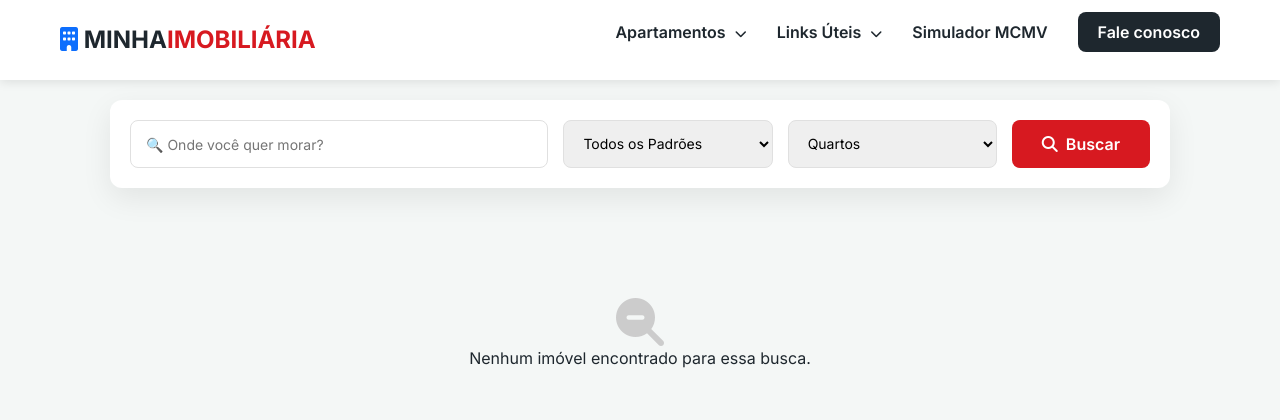
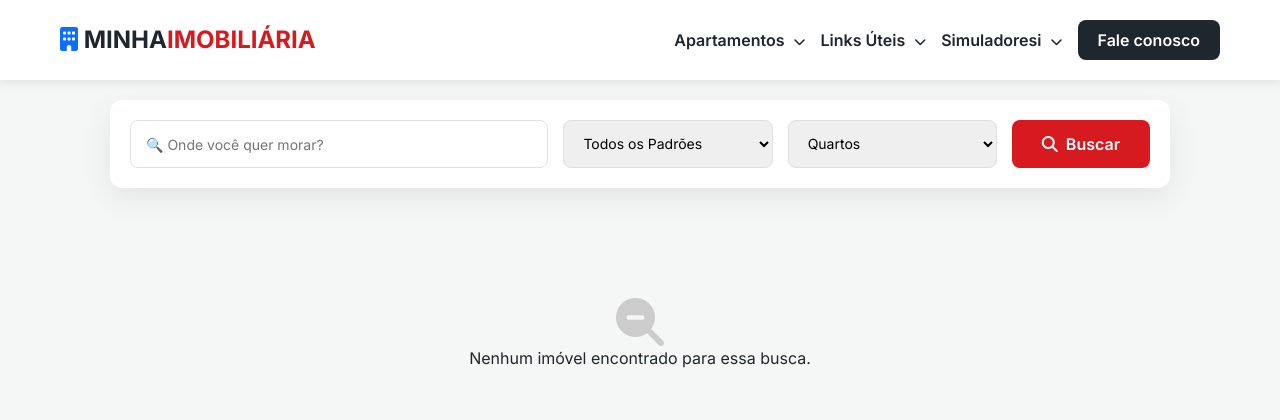
Before and after one commit to CayoSCosta/Imobiliaria, a Django app: page / in a window 1280 px wide. Shown: the top 420 px of the page. Run offline with Django 5.2, Linux system fonts and the light colour scheme; data that the repository does not hold is empty.

Commit message:
Novas funcionalidades

```diff
--- a/frontend/static/css/style.css
+++ b/frontend/static/css/style.css
@@ -37,7 +37,7 @@ body {
 .logo { font-size: 1.5rem; font-weight: 800; color: var(--text-dark); text-decoration: none; }
 .logo span { color: var(--primary-color); }
 
-.nav-links { display: flex; list-style: none; gap: 30px; align-items: center; }
+.nav-links { display: flex; list-style: none; gap: 15px; align-items: center; margin: 0; padding: 0; }
 .nav-links a { text-decoration: none; color: var(--text-dark); font-weight: 600; transition: var(--transition); }
 .nav-links a:hover { color: var(--primary-color); }
 
--- a/frontend/templates/shared/_navBar.html
+++ b/frontend/templates/shared/_navBar.html
@@ -24,10 +24,12 @@
                 </ul>
             </li>
 
-            <li>
-                <a href="#" class="nav-simulador">
-                    Simulador MCMV
-                </a>
+            <li class="dropdown">
+                <a href="#">Simuladoresi <i class="fas fa-chevron-down"></i></a>
+                <ul class="dropdown-menu">
+                    <li><a href="#">Financiamento</a></li>
+                    <li><a href="#">Minha casa minha vida</a></li>
+                </ul>
             </li>
 
             {% if user.is_staff %}
--- a/requirements.txt
+++ b/requirements.txt
@@ -1,8 +1,14 @@
 asgiref==3.11.0
+certifi==2026.1.4
+charset-normalizer==3.4.4
 Django==5.2.10
 djangorestframework==3.16.1
+idna==3.11
 pillow==12.1.0
 psycopg2-binary==2.9.11
 python-dotenv==1.2.1
+requests==2.32.5
 sqlparse==0.5.5
 typing_extensions==4.15.0
+tzdata==2025.3
+urllib3==2.6.3
```
